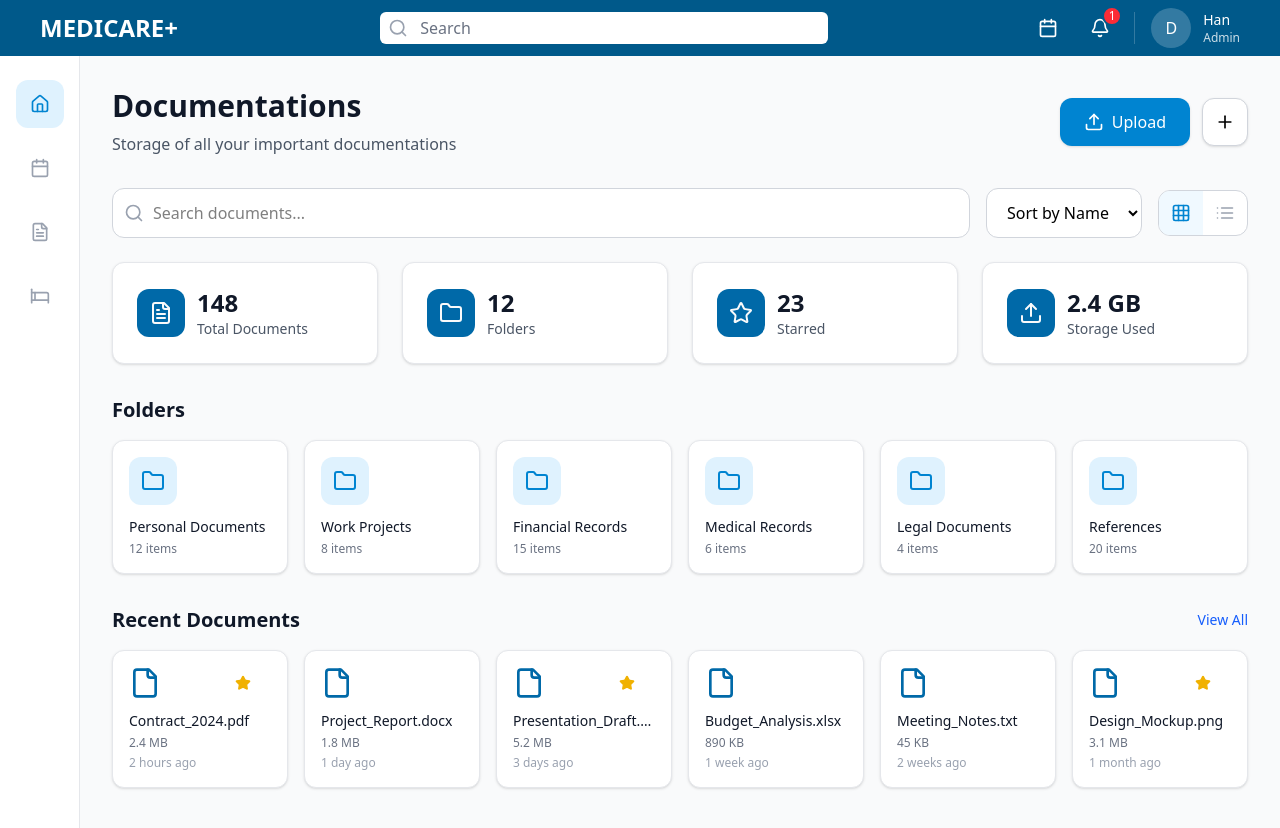
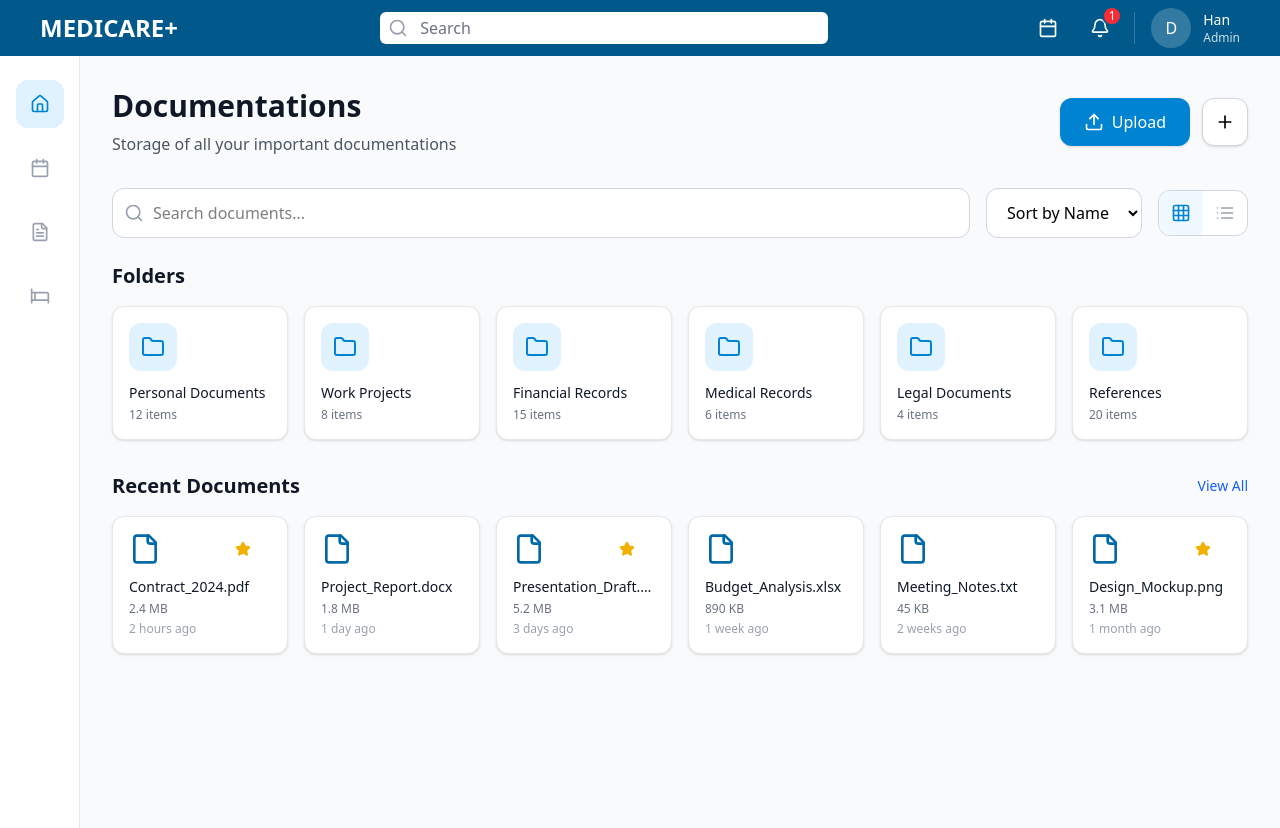
Before and after one commit to XuanGiaHanNguyen/MediCare-, a React (Vite) app in the folder frontend/: page /docs/staff in a window 1280 px wide. Shown: the top 828 px of the page. Built offline with nearby package versions, Linux system fonts and the light colour scheme.

Commit message:
updated staff

```diff
--- a/frontend/src/pages/Main/Dock.jsx
+++ b/frontend/src/pages/Main/Dock.jsx
@@ -3,7 +3,6 @@ import {
   Calendar,
   Plus,
   Settings,
-  Users,
   FileText,
   Home,
   Bed,
@@ -11,19 +10,14 @@ import {
   Trash2,
   ChevronLeft,
   ChevronRight,
+  Calendar1,
+  Users,
+  BedDouble
 } from "lucide-react";
 import { UsersIcon, CalendarIcon, BedIcon, MeetingIcon } from "../../assets/icon";
 import DockHeader from "../../component/DockHeader"
 
 import { useNavigate } from "react-router-dom";
-
-// Mock data
-const statsCards = [
-  { title: "Total Patients", value: "1,234", icon: UsersIcon , bgColor: "bg-sky-700" },
-  { title: "Appointments", value: "89", icon: CalendarIcon , bgColor: "bg-sky-700" },
-  { title: "Available Beds", value: "45", icon: BedIcon , bgColor: "bg-sky-700" },
-  { title: "Meeting", value: "7", icon: MeetingIcon, bgColor: "bg-sky-700" }
-];
 
 const patientData = [
   { no: 1, id: "P001", name: "John Doe", date: "2024-03-15", age: 45, country: "USA", gender: "Male" },
@@ -140,22 +134,6 @@ export default function Dashboard() {
             </div>
           </div>
 
-          {/* Stats Cards */}
-          <div className="grid grid-cols-1 md:grid-cols-2 lg:grid-cols-4 gap-6 mb-8">
-            {statsCards.map((card, index) => (
-              <div key={index} className="bg-white rounded-2xl shadow-sm border border-gray-100 p-6 hover:shadow-md transition-shadow">
-                <div className="flex items-center justify-between">
-                  <div>
-                    <p className="text-sm text-gray-600 mb-2">{card.title}</p>
-                    <p className="text-3xl font-bold text-gray-900">{card.value}</p>
-                  </div>
-                  <div className={`w-14 h-14 ${card.bgColor} rounded-2xl flex items-center justify-center text-white text-2xl`}>
-                    {card.icon}
-                  </div>
-                </div>
-              </div>
-            ))}
-          </div>
 
           {/* Main Content Grid */}
           <div className="grid grid-cols-1 lg:grid-cols-3 gap-8 mb-8">
@@ -215,8 +193,8 @@ export default function Dashboard() {
               <h3 className="text-xl font-semibold text-gray-900 mb-6">Recent Activity</h3>
               <div className="space-y-4">
                 <div className="flex items-center gap-4 p-4 bg-sky-50 rounded-xl">
-                  <div className="w-12 h-12 bg-sky-600 rounded-xl flex items-center justify-center text-white">
-                    {UsersIcon}
+                  <div className="w-11 h-11 bg-sky-600 rounded-xl flex items-center justify-center text-white">
+                    <Users/>
                   </div>
                   <div className="flex-1">
                     <p className="font-medium text-gray-900">New patient registered</p>
@@ -224,8 +202,8 @@ export default function Dashboard() {
                   </div>
                 </div>
                 <div className="flex items-center gap-4 p-4 bg-sky-50 rounded-xl">
-                  <div className="w-12 h-12 bg-sky-600 rounded-xl flex items-center justify-center text-white">
-                    {CalendarIcon}
+                  <div className="w-11 h-11 bg-sky-600 rounded-xl flex items-center justify-center text-white">
+                    <Calendar1 />
                   </div>
                   <div className="flex-1">
                     <p className="font-medium text-gray-900">Appointment scheduled</p>
@@ -233,8 +211,8 @@ export default function Dashboard() {
                   </div>
                 </div>
                 <div className="flex items-center gap-4 p-4 bg-sky-50 rounded-xl">
-                  <div className="w-12 h-12 bg-sky-600 rounded-xl flex items-center justify-center text-white">
-                    {BedIcon}
+                  <div className="w-11 h-11 bg-sky-600 rounded-xl flex items-center justify-center text-white">
+                    <BedDouble/>
                   </div>
                   <div className="flex-1">
                     <p className="font-medium text-gray-900">Bed assignment updated</p>
--- a/frontend/src/pages/Main/Documents.jsx
+++ b/frontend/src/pages/Main/Documents.jsx
@@ -137,54 +137,6 @@ export default function DocumentDock() {
             </div>
           </div>
 
-          {/* Quick Stats */}
-          <div className="grid grid-cols-4 gap-6 mb-8">
-            <div className="bg-white p-6 rounded-xl shadow-sm border border-gray-200">
-              <div className="flex items-center gap-3">
-                <div className="w-12 h-12 bg-sky-700 rounded-xl flex items-center justify-center">
-                  <FileText className="w-6 h-6 text-gray-50" />
-                </div>
-                <div>
-                  <p className="text-2xl font-bold text-gray-900">148</p>
-                  <p className="text-sm text-gray-600">Total Documents</p>
-                </div>
-              </div>
-            </div>
-            <div className="bg-white p-6 rounded-xl shadow-sm border border-gray-200">
-              <div className="flex items-center gap-3">
-                <div className="w-12 h-12 bg-sky-700 rounded-xl flex items-center justify-center">
-                  <Folder className="w-6 h-6 text-gray-50" />
-                </div>
-                <div>
-                  <p className="text-2xl font-bold text-gray-900">12</p>
-                  <p className="text-sm text-gray-600">Folders</p>
-                </div>
-              </div>
-            </div>
-            <div className="bg-white p-6 rounded-xl shadow-sm border border-gray-200">
-              <div className="flex items-center gap-3">
-                <div className="w-12 h-12 bg-sky-700 rounded-xl flex items-center justify-center">
-                  <Star className="w-6 h-6 text-gray-50" />
-                </div>
-                <div>
-                  <p className="text-2xl font-bold text-gray-900">23</p>
-                  <p className="text-sm text-gray-600">Starred</p>
-                </div>
-              </div>
-            </div>
-            <div className="bg-white p-6 rounded-xl shadow-sm border border-gray-200">
-              <div className="flex items-center gap-3">
-                <div className="w-12 h-12 bg-sky-700 rounded-xl flex items-center justify-center">
-                  <Upload className="w-6 h-6 text-gray-50" />
-                </div>
-                <div>
-                  <p className="text-2xl font-bold text-gray-900">2.4 GB</p>
-                  <p className="text-sm text-gray-600">Storage Used</p>
-                </div>
-              </div>
-            </div>
-          </div>
-
           {/* Folders Section */}
           <div className="mb-8">
             <h2 className="text-xl font-semibold text-gray-900 mb-4">Folders</h2>
```
